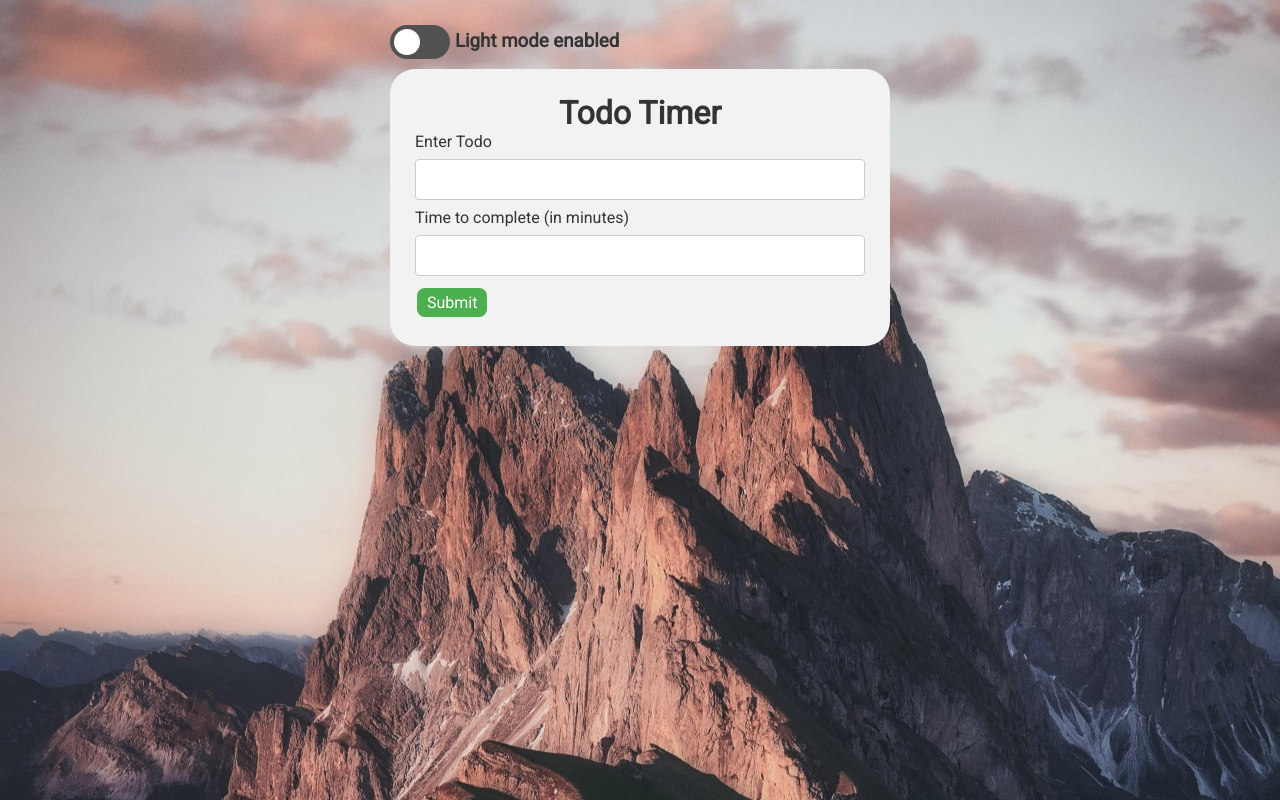
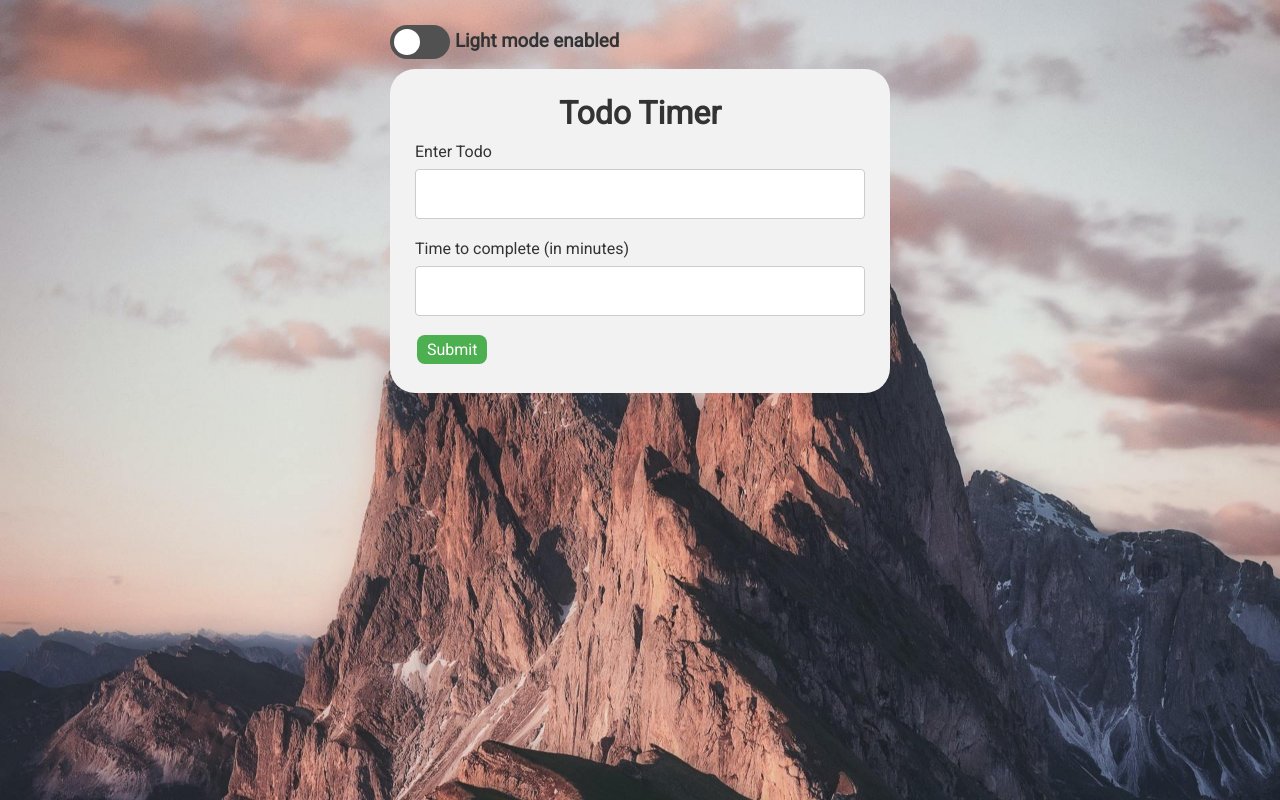
Before and after one commit to PhilippeRoemer/TodoTimer, a React (Create React App) app: page / in a window 1280 px wide. Built offline with nearby package versions, Linux system fonts and the light colour scheme.

Commit message:
Todo form styling updated

```diff
--- a/src/App.css
+++ b/src/App.css
@@ -118,6 +118,7 @@ input:checked + .slider:before {
 
 .title {
     text-align: center;
+    margin-bottom: 10px;
 }
 
 .todoFormStyle {
@@ -135,6 +136,8 @@ select {
     border: 1px solid #ccc;
     border-radius: 4px;
     box-sizing: border-box;
+    font-size: 20px;
+    margin-bottom: 20px;
 }
 
 input[type="number"],
@@ -146,6 +149,8 @@ select {
     border: 1px solid #ccc;
     border-radius: 4px;
     box-sizing: border-box;
+    font-size: 20px;
+    margin-bottom: 15px;
 }
 
 input[type="submit"] {
```
